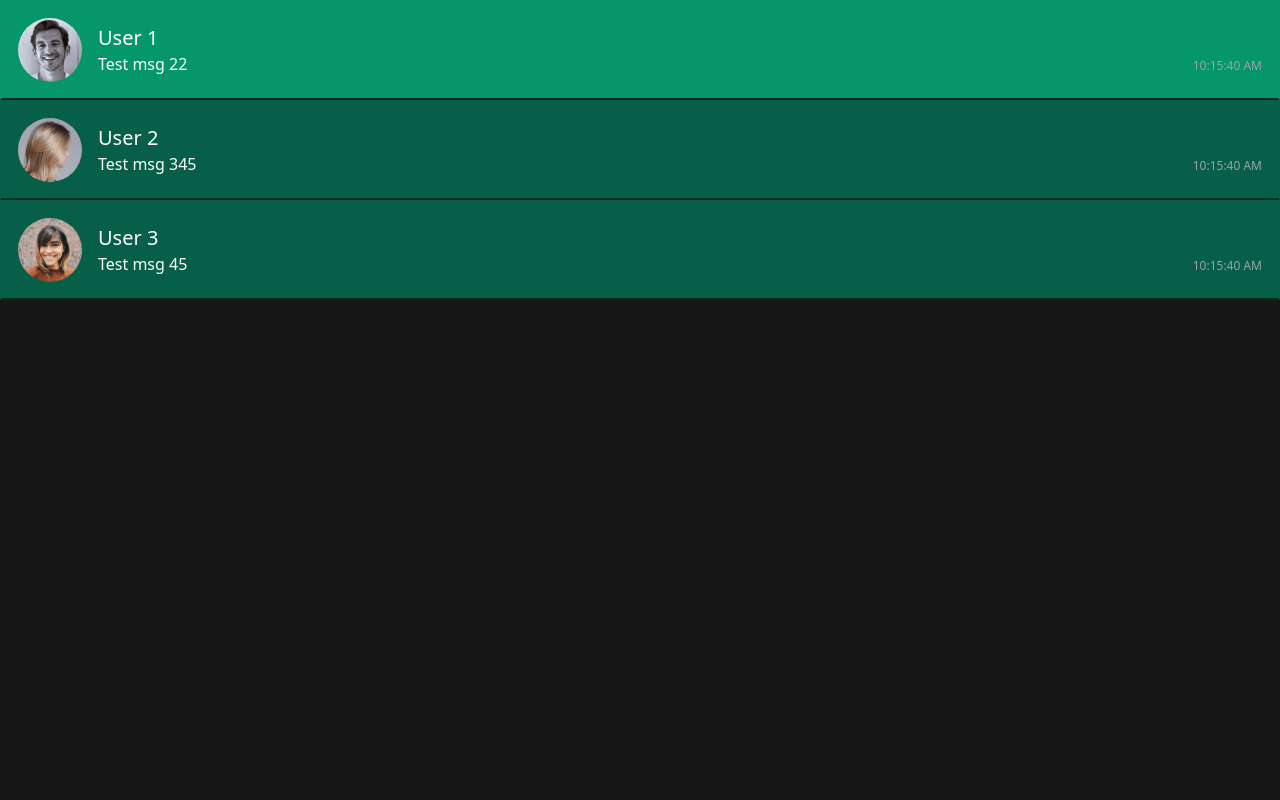
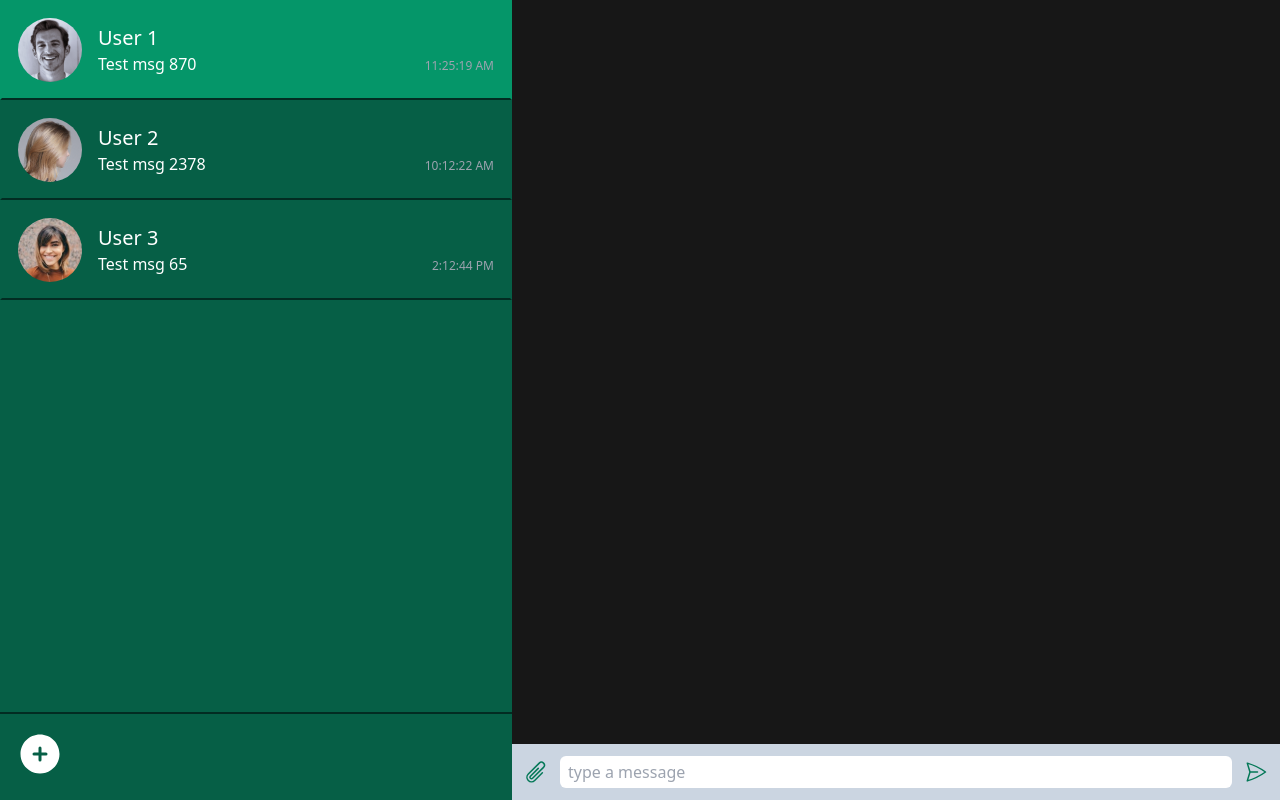
Before and after one commit to szymonkwak/chat-broadcast-api, a React (Vite) app: page / in a window 1280 px wide. Built offline with nearby package versions, Linux system fonts and the light colour scheme.

Commit message:
add chat window

```diff
--- a/src/App.tsx
+++ b/src/App.tsx
@@ -5,9 +5,9 @@ function App() {
   const [activeConversation, setActiveCoversation] = useState<string | null>(null);
 
   return (
-    <div>
+    <div className='flex'>
       <ChatSidebar setActiveCoversation={setActiveCoversation} />
-      <ChatWindow />
+      <ChatWindow activeConversation={activeConversation} />
     </div>
   );
 }
--- a/src/components/ChatSidebar.tsx
+++ b/src/components/ChatSidebar.tsx
@@ -14,7 +14,7 @@ const ChatSidebar = (props: ChatSidebarProps) => {
     return messages.find((msg) => msg.date === max(messages.map((message) => new Date(message.date))).toISOString());
   };
   return (
-    <div className="bg-emerald-800">
+    <div className="flex-1 bg-emerald-800 h-screen flex flex-col min-w-max max-w-lg">
       {users.map((user) => (
         <button
           key={user.id}
@@ -24,7 +24,7 @@ const ChatSidebar = (props: ChatSidebarProps) => {
           <img src={user.avatar} alt="avatar" className="h-16" />
           <div className="flex flex-col grow">
             <span className="text-xl text-left">{user.name}</span>
-            <div className="flex justify-between items-baseline">
+            <div className="flex justify-between items-baseline gap-2">
               <span className="whitespace-nowrap overflow-hidden text-ellipsis">
                 {getLastMsg(user.messages)?.msg || null}
               </span>
@@ -35,6 +35,17 @@ const ChatSidebar = (props: ChatSidebarProps) => {
           </div>
         </button>
       ))}
+      <div className="p-4 mt-auto border-t-2  border-t-emerald-950">
+        <button className="hover:brightness-75">
+          <svg xmlns="http://www.w3.org/2000/svg" viewBox="0 0 24 24" fill="currentColor" className="w-12 h-12">
+            <path
+              fillRule="evenodd"
+              d="M12 2.25c-5.385 0-9.75 4.365-9.75 9.75s4.365 9.75 9.75 9.75 9.75-4.365 9.75-9.75S17.385 2.25 12 2.25zM12.75 9a.75.75 0 00-1.5 0v2.25H9a.75.75 0 000 1.5h2.25V15a.75.75 0 001.5 0v-2.25H15a.75.75 0 000-1.5h-2.25V9z"
+              clipRule="evenodd"
+            />
+          </svg>
+        </button>
+      </div>
     </div>
   );
 };
--- a/src/components/ChatWindow.tsx
+++ b/src/components/ChatWindow.tsx
@@ -1,5 +1,69 @@
-const ChatWindow = () => {
-  return <></>;
+import { mockUsers } from '../mocks';
+
+interface ChatWindowProps {
+  activeConversation: string | null;
+}
+
+const ChatWindow = (props: ChatWindowProps) => {
+  const { activeConversation } = props;
+
+  const user = mockUsers.find((user) => user.id === activeConversation);
+
+  return (
+    <div className="flex-1 flex flex-col justify-end">
+      <div>
+        {user
+          ? user.messages.map(({ msg, date, from, msgId }) =>
+              from === user.id ? (
+                <div key={msgId} className="m-2 flex gap-2">
+                  <img src={user.avatar} alt="avatar" className="h-10" />
+                  <div className="flex flex-col w-max">
+                    <div className="p-2 rounded-xl rounded-bl-none bg-slate-200 text-black">{msg}</div>
+                    <div className="mt-1 text-xs text-gray-400 ml-auto">{new Date(date).toLocaleTimeString()}</div>
+                  </div>
+                </div>
+              ) : (
+                <div key={msgId} className="m-2 flex flex-col items-end">
+                  <div className="max-w-max p-2 rounded-xl rounded-br-none bg-emerald-700">{msg}</div>
+                  <div className="mt-1 text-xs text-gray-400 ml-auto">{new Date(date).toLocaleTimeString()}</div>
+                </div>
+              )
+            )
+          : null}
+      </div>
+
+      <div className="p-3 h-14 bg-slate-300 flex gap-3">
+        <button>
+          <svg xmlns="http://www.w3.org/2000/svg" viewBox="0 0 24 24" fill="#047857" className="w-6 h-6">
+            <path
+              fillRule="evenodd"
+              d="M18.97 3.659a2.25 2.25 0 00-3.182 0l-10.94 10.94a3.75 3.75 0 105.304 5.303l7.693-7.693a.75.75 0 011.06 1.06l-7.693 7.693a5.25 5.25 0 11-7.424-7.424l10.939-10.94a3.75 3.75 0 115.303 5.304L9.097 18.835l-.008.008-.007.007-.002.002-.003.002A2.25 2.25 0 015.91 15.66l7.81-7.81a.75.75 0 011.061 1.06l-7.81 7.81a.75.75 0 001.054 1.068L18.97 6.84a2.25 2.25 0 000-3.182z"
+              clipRule="evenodd"
+            />
+          </svg>
+        </button>
+
+        <input type="text" placeholder='type a message' className="p-2 grow rounded-md text-black focus-visible:border-none" />
+
+        <button>
+          <svg
+            xmlns="http://www.w3.org/2000/svg"
+            fill="none"
+            viewBox="0 0 24 24"
+            strokeWidth="1.5"
+            stroke="#047857"
+            className="w-6 h-6"
+          >
+            <path
+              strokeLinecap="round"
+              strokeLinejoin="round"
+              d="M6 12L3.269 3.126A59.768 59.768 0 0121.485 12 59.77 59.77 0 013.27 20.876L5.999 12zm0 0h7.5"
+            />
+          </svg>
+        </button>
+      </div>
+    </div>
+  );
 };
 
 export default ChatWindow;
--- a/src/mocks/users.ts
+++ b/src/mocks/users.ts
@@ -23,16 +23,22 @@ export const mockUsers: User[] = [
     avatar: av1,
     messages: [
       {
-        date: '2023-09-07T10:15:40.374Z',
+        date: '2023-09-07T11:05:33.374Z',
         msgId: '8d3ce243-2e79-4726-8c1a-df2df66a4918',
         from: 'user-1-id',
         msg: 'Test msg 22',
       },
       {
-        date: '2023-09-07T10:15:40.374Z',
+        date: '2023-09-07T11:11:37.374Z',
         msgId: '880f5193-4a41-40bf-961e-141d9551486e',
         from: 'user-K-id',
         msg: 'Test msg 56',
+      },
+      {
+        date: '2023-09-07T11:25:19.374Z',
+        msgId: 'c668645f-2600-4449-be68-313ddf6cb59b',
+        from: 'user-1-id',
+        msg: 'Test msg 870',
       },
     ],
   },
@@ -42,13 +48,13 @@ export const mockUsers: User[] = [
     avatar: av2,
     messages: [
       {
-        date: '2023-09-07T10:15:40.374Z',
+        date: '2023-09-07T10:01:10.374Z',
         msgId: '58f11a2e-d09a-4110-b135-89ce7b16ebe0',
         from: 'user-2-id',
         msg: 'Test msg 345',
       },
       {
-        date: '2023-09-07T10:15:40.374Z',
+        date: '2023-09-07T10:12:22.374Z',
         msgId: 'fe59cbbb-7a90-407f-b25b-573bc17b888f',
         from: 'user-K-id',
         msg: 'Test msg 2378',
@@ -61,13 +67,13 @@ export const mockUsers: User[] = [
     avatar: av3,
     messages: [
       {
-        date: '2023-09-07T10:15:40.374Z',
+        date: '2023-09-07T14:11:42.374Z',
         msgId: 'fe296b65-d7c7-4ad2-8e54-fa89022c6ed5',
         from: 'user-K-id',
         msg: 'Test msg 45',
       },
       {
-        date: '2023-09-07T10:15:40.374Z',
+        date: '2023-09-07T14:12:44.374Z',
         msgId: '875e5fd6-d190-42e9-8b8d-34743f7fc28f',
         from: 'user-3-id',
         msg: 'Test msg 65',
```
